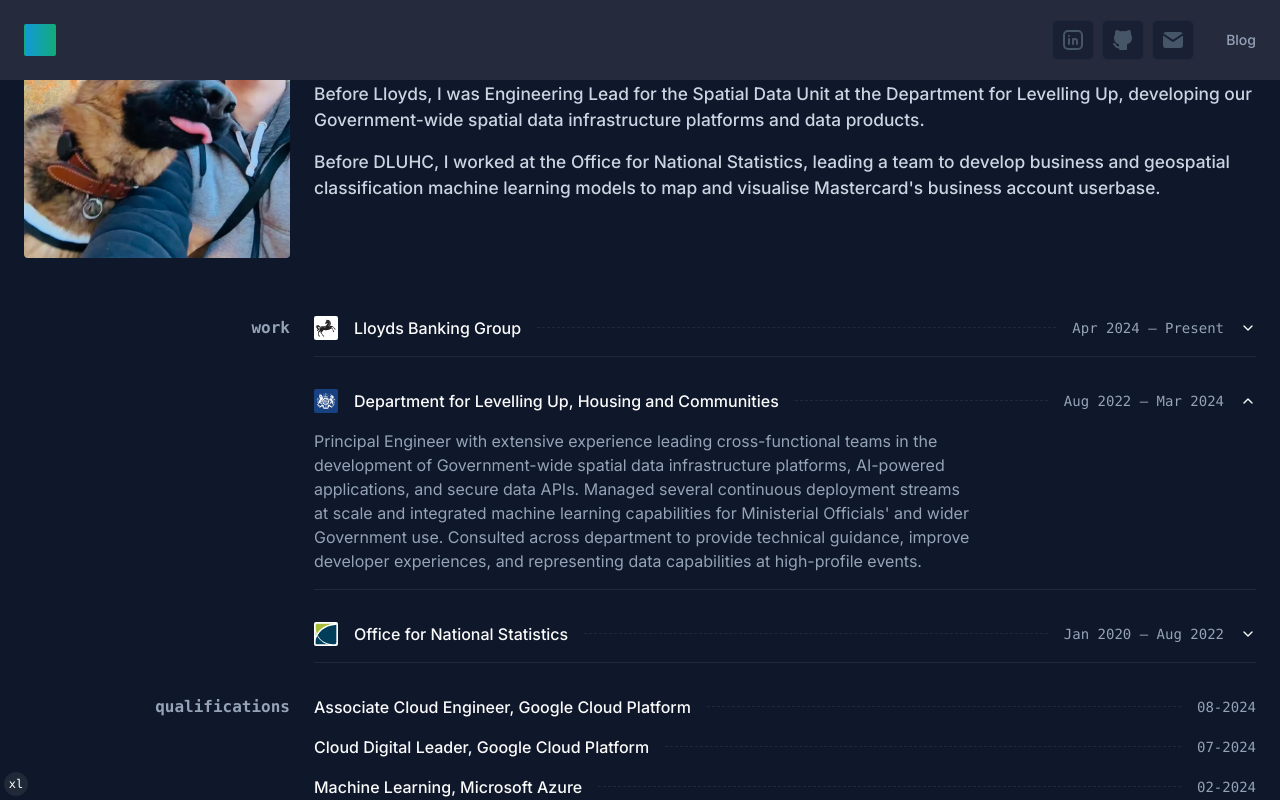
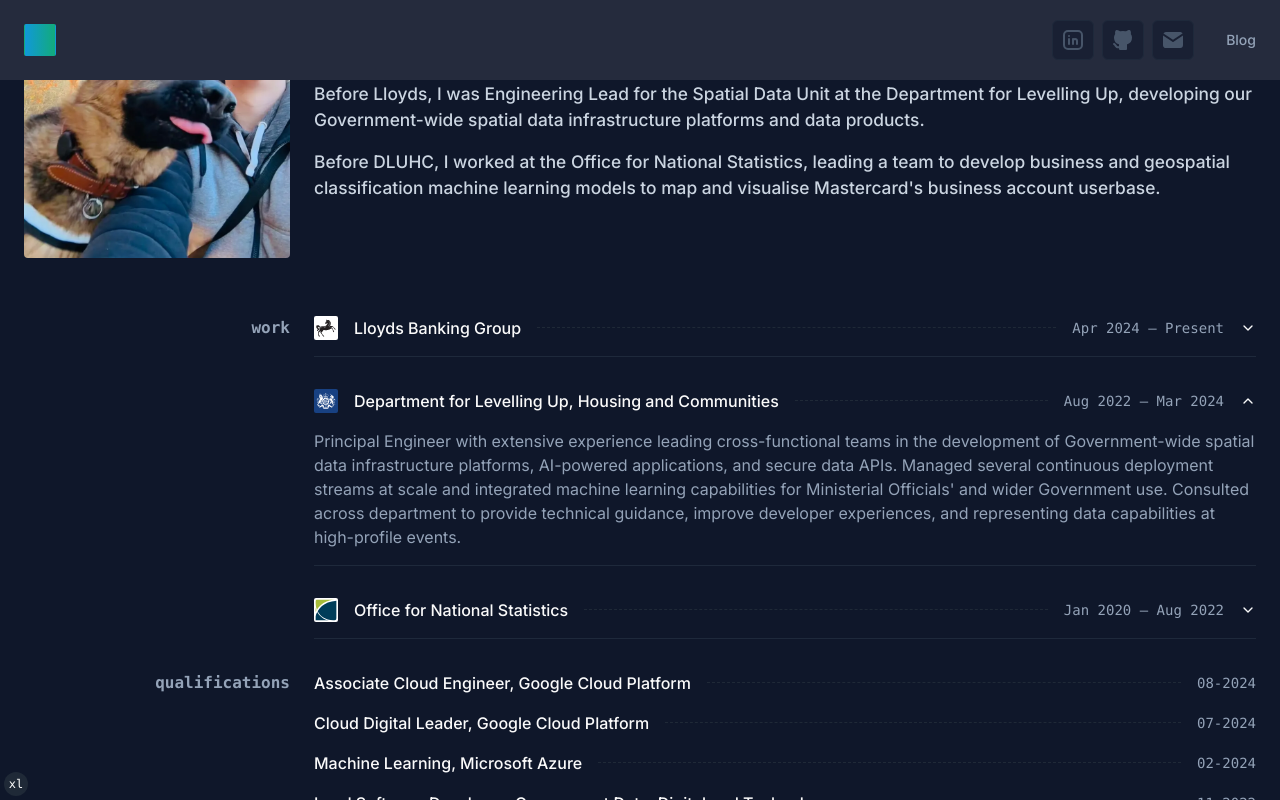
Before and after one commit to ellsphillips/website, a Next.js app: page / in a window 1280 px wide. Both pictures are taken after a click on the button 785 px from the left and 1211 px from the top of the page. Shown: the part 811-1611 px from the top of the page. Built offline with nearby package versions, Linux system fonts and the light colour scheme.

Commit message:
Fix: resume prose width

```diff
--- a/components/resume.tsx
+++ b/components/resume.tsx
@@ -69,7 +69,7 @@
   work: (entry: ResumeEntry) => (
     <ResumeAccordion key={entry.title} entry={entry}>
       <Markdown
-        className="prose dark:prose-dark text-base text-muted-foreground"
+        className="max-w-full prose dark:prose-dark text-base text-muted-foreground"
         remarkPlugins={[remarkGfm]}
       >
         {entry.description}
@@ -80,11 +80,11 @@
     <ResumeEntry key={entry.title} title={entry.title} date={entry.date} />
   ),
   projects: (entry: ResumeEntry) => (
-    <ResumeAccordion entry={entry}>
+    <ResumeAccordion key={entry.title} entry={entry}>
       <div className="space-y-4">
         <div className="flex flex-col justify-between">
           <Markdown
-            className="prose dark:prose-dark text-base text-muted-foreground"
+            className="max-w-full prose dark:prose-dark text-base text-muted-foreground"
             remarkPlugins={[remarkGfm]}
           >
             {entry.description}
```
